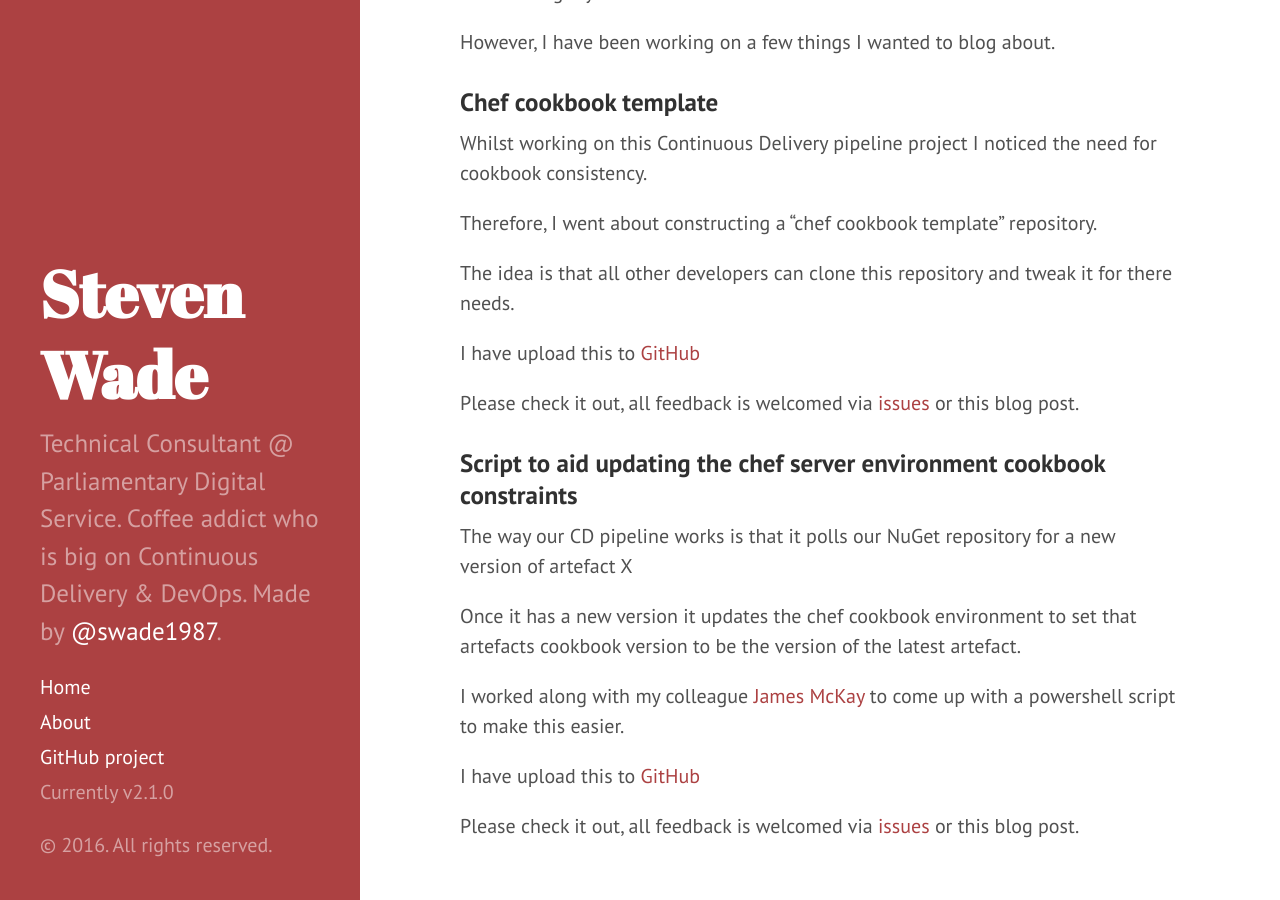
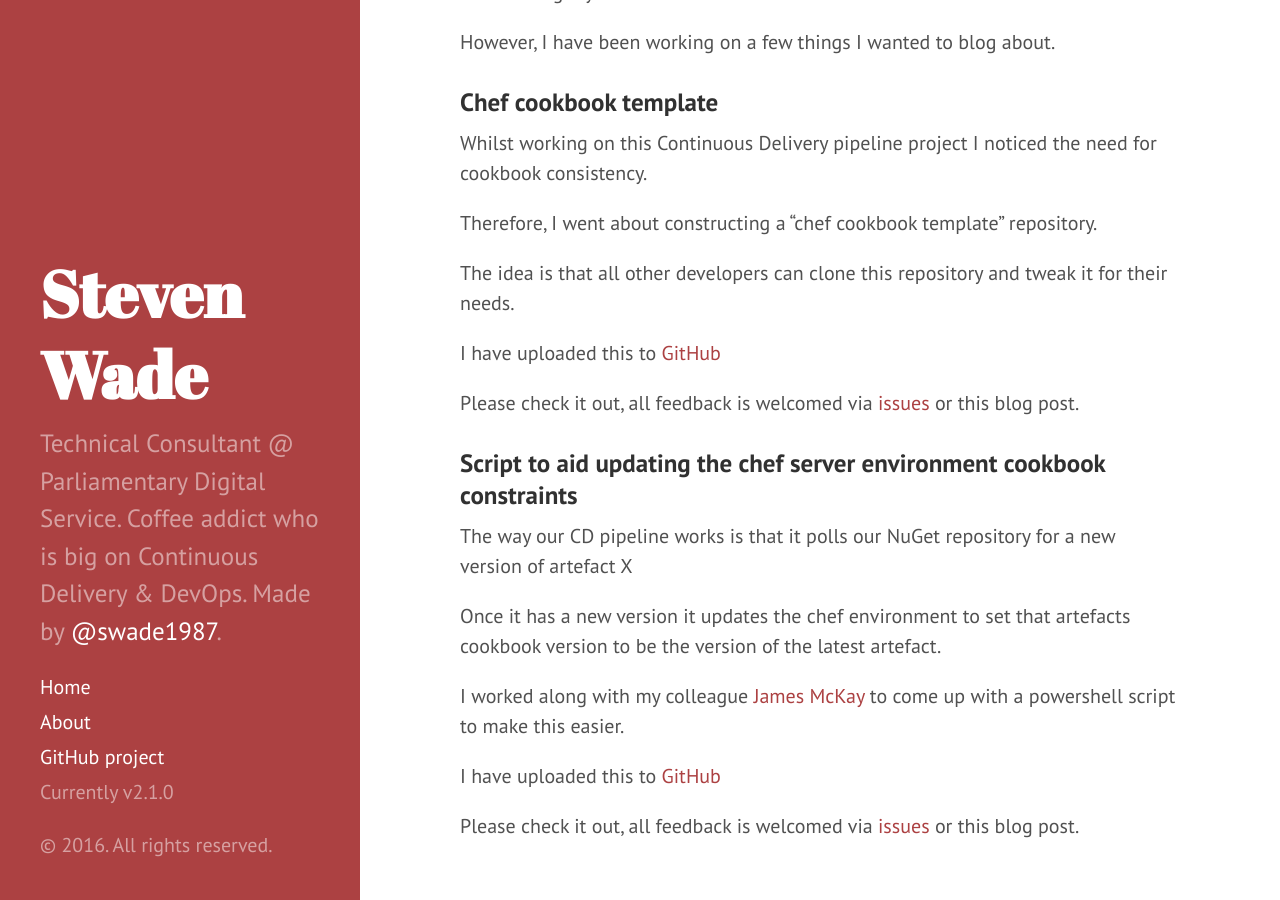
Before and after one commit to swade1987/swade1987.github.io, a Jekyll site: the page built from _posts/2016-03-15-chef-cookbook-template.md, in a window 1280 px wide and 900 px high, scrolled down 313 px. Built offline with Jekyll 4.4.1, drawn with Linux system fonts in a browser that asks for light colours; comment, search, counter and statistics services are not loaded.

Commit message:
tweaking grammar and spelling mistakes.

```diff
--- a/_posts/2016-03-15-chef-cookbook-template.md
+++ b/_posts/2016-03-15-chef-cookbook-template.md
@@ -16,9 +16,9 @@ Whilst working on this Continuous Delivery pipeline project I noticed the need f
 
 Therefore, I went about constructing a "chef cookbook template" repository.
 
-The idea is that all other developers can clone this repository and tweak it for there needs.
+The idea is that all other developers can clone this repository and tweak it for their needs.
 
-I have upload this to [GitHub](https://github.com/swade1987/chef-cookbook-template)
+I have uploaded this to [GitHub](https://github.com/swade1987/chef-cookbook-template)
 
 Please check it out, all feedback is welcomed via [issues](https://github.com/swade1987/chef-cookbook-template/issues) or this blog post.
 
@@ -26,10 +26,10 @@ Please check it out, all feedback is welcomed via [issues](https://github.com/sw
 
 The way our CD pipeline works is that it polls our NuGet repository for a new version of artefact X
 
-Once it has a new version it updates the chef cookbook environment to set that artefacts cookbook version to be the version of the latest artefact.
+Once it has a new version it updates the chef environment to set that artefacts cookbook version to be the version of the latest artefact.
 
 I worked along with my colleague [James McKay](https://twitter.com/jammycakes) to come up with a powershell script to make this easier.
 
-I have upload this to [GitHub](https://github.com/swade1987/update-chef-environment)
+I have uploaded this to [GitHub](https://github.com/swade1987/update-chef-environment)
 
 Please check it out, all feedback is welcomed via [issues](https://github.com/swade1987/update-chef-environment/issues) or this blog post.
```
